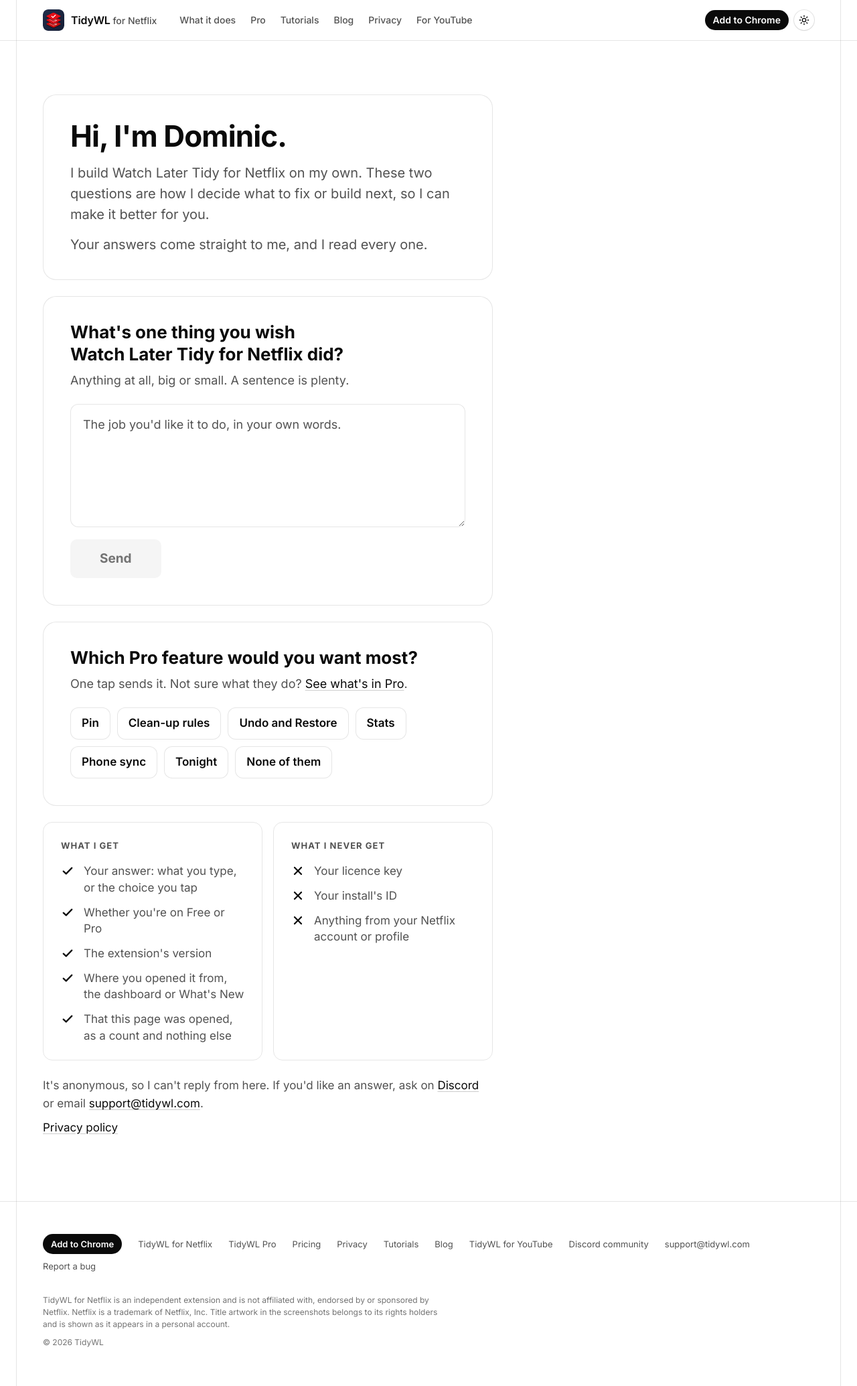
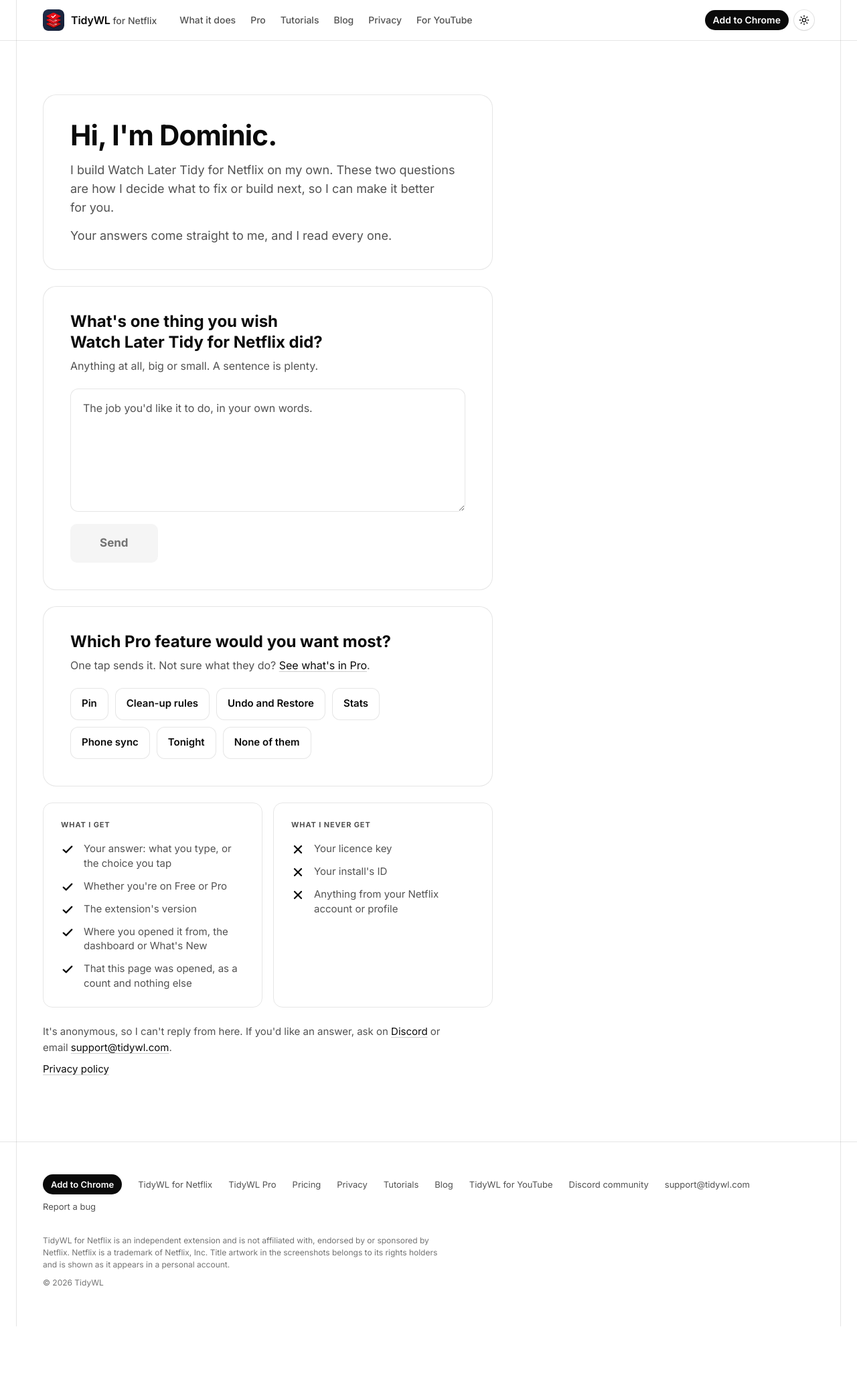
Before and after one commit to dominic-lam/tidywl-site, a Jekyll site: the page built from netflix/feedback/index.html, in a window 1280 px wide. Shown: the whole page at 67% size. Built offline with Jekyll 4.4.1, drawn with Linux system fonts in a browser that asks for light colours; after the commit the page ends 1980 px from its top, so only the background shows below that.

Commit message:
netflix/feedback: every font size 2px smaller
The user found the page's type too big. All 19 sizes in its own styles drop
by 0.125rem, the two clamps at both ends and in the middle; read in the
browser, every text element came out exactly 2px smaller (44 to 42 for the
heading, 20 to 18 for body, 13 to 11 for the column labels). The site's
header and footer are untouched.

Co-Authored-By: Claude Opus 5.5 <noreply@anthropic.com>
Claude-Session: https://claude.ai/code/session_01LiAXDvt9Lqp3K3Q75gK77L

```diff
--- a/netflix/feedback/index.html
+++ b/netflix/feedback/index.html
@@ -23,26 +23,26 @@ robots: noindex
   .fb a:focus-visible { outline: 2px solid var(--text); outline-offset: 3px; border-radius: 2px; }
 
   .fb-note { display: grid; gap: 14px; padding: 36px 40px; border: 1px solid var(--highlight-border); border-radius: 20px; background: var(--highlight-bg); }
-  .fb-note h1 { margin: 0; font-size: clamp(2rem, 6vw, 2.75rem); font-weight: 700; letter-spacing: -0.02em; line-height: 1.15; }
-  .fb-note p { margin: 0; max-width: 56ch; font-size: 1.25rem; line-height: 1.55; color: var(--text-secondary); }
+  .fb-note h1 { margin: 0; font-size: clamp(1.875rem, calc(6vw - 0.125rem), 2.625rem); font-weight: 700; letter-spacing: -0.02em; line-height: 1.15; }
+  .fb-note p { margin: 0; max-width: 56ch; font-size: 1.125rem; line-height: 1.55; color: var(--text-secondary); }
 
   .fb .fq { margin: 0; padding: 36px 40px 40px; border-radius: 20px; }
-  .fb .fq .fq-title { display: block; margin: 0 0 8px; font-size: 1.625rem; font-weight: 700; line-height: 1.3; text-wrap: balance; }
-  .fb .fq-sub { margin: 0 0 20px; font-size: 1.125rem; color: var(--text-muted); }
-  .fb .fq-label { margin: 24px 0 8px; font-size: 1.25rem; }
-  .fb .fq-note { min-height: 11.5rem; padding: 16px 18px; border-radius: 12px; font-size: 1.125rem; line-height: 1.55; }
+  .fb .fq .fq-title { display: block; margin: 0 0 8px; font-size: 1.5rem; font-weight: 700; line-height: 1.3; text-wrap: balance; }
+  .fb .fq-sub { margin: 0 0 20px; font-size: 1rem; color: var(--text-muted); }
+  .fb .fq-label { margin: 24px 0 8px; font-size: 1.125rem; }
+  .fb .fq-note { min-height: 11.5rem; padding: 16px 18px; border-radius: 12px; font-size: 1rem; line-height: 1.55; }
   .fb .fq-note::placeholder { color: var(--text-muted); opacity: 1; }
   .fb .fq-note:focus { outline: none; border-color: var(--text); box-shadow: 0 0 0 4px var(--fb-focus); }
   .fb .fq-note:disabled { opacity: 0.7; }
   .fb .fq-row { gap: 16px; margin-top: 18px; }
-  .fb .fq-status { font-size: 1.0625rem; }
+  .fb .fq-status { font-size: 0.9375rem; }
 
   /* Send: solid from the first moment. Disabled is a filled grey, never a ghost. */
   .fb .fq-send {
     min-height: 58px; padding: 0 44px;
     border: 0; border-radius: 10px;
     background: var(--accent-fill); color: #fff;
-    font-size: 1.1875rem; font-weight: 700; text-align: center;
+    font-size: 1.0625rem; font-weight: 700; text-align: center;
     transition: background 0.15s;
   }
   .fb .fq-send:hover:not(:disabled) { background: var(--accent-fill-hover); }
@@ -51,20 +51,20 @@ robots: noindex
 
   /* The Pro feature question: one tap picks, and a tap already sends */
   .fb .fq-chips { display: flex; flex-wrap: wrap; gap: 10px; margin: 0; }
-  .fb .fq-chip { min-height: 48px; padding: 10px 16px; border: 1.5px solid var(--border); border-radius: 12px; background: var(--bg); color: inherit; font: inherit; font-size: 1.0625rem; font-weight: 600; line-height: 1.25; text-align: center; cursor: pointer; }
+  .fb .fq-chip { min-height: 48px; padding: 10px 16px; border: 1.5px solid var(--border); border-radius: 12px; background: var(--bg); color: inherit; font: inherit; font-size: 0.9375rem; font-weight: 600; line-height: 1.25; text-align: center; cursor: pointer; }
   .fb .fq-chip:hover { border-color: var(--ghost-hover-border); background: var(--ghost-hover-bg); }
   .fb .fq-chip[aria-pressed="true"] { border-color: var(--accent-fill); background: var(--highlight-bg); box-shadow: inset 0 0 0 1px var(--accent-fill); font-weight: 700; }
   .fb .fq-chip[aria-pressed="true"]::before { content: ""; display: inline-block; width: 6px; height: 11px; margin: -3px 10px 0 2px; border: solid currentColor; border-width: 0 2.5px 2.5px 0; transform: rotate(45deg); }
 
   /* The Pro subscriber's three answers */
   .fb .fq-choices { display: grid; grid-template-columns: repeat(3, 1fr); gap: 12px; margin: 0; }
-  .fb .fq-choice { min-height: 68px; padding: 12px 16px; border: 1.5px solid var(--border); border-radius: 12px; background: var(--bg); font-size: 1.125rem; font-weight: 600; line-height: 1.3; text-align: center; }
+  .fb .fq-choice { min-height: 68px; padding: 12px 16px; border: 1.5px solid var(--border); border-radius: 12px; background: var(--bg); font-size: 1rem; font-weight: 600; line-height: 1.3; text-align: center; }
   .fb .fq-choice[aria-pressed="true"] { border-color: var(--accent-fill); background: var(--highlight-bg); box-shadow: inset 0 0 0 1px var(--accent-fill); font-weight: 700; }
   .fb .fq-choices + .fq-row, .fb .fq-chips + .fq-row { margin-top: 0; }
   .fb .fq-choices + .fq-row .fq-status, .fb .fq-choices + .fq-row .fq-retry,
   .fb .fq-chips + .fq-row .fq-status, .fb .fq-chips + .fq-row .fq-retry { margin-top: 16px; }
   .fb .fq-choice:focus-visible, .fb .fq-retry:focus-visible { outline: 2px solid var(--text); outline-offset: 3px; }
-  .fb .fq-retry { min-height: 48px; padding: 0 20px; font-size: 1.0625rem; font-weight: 600; text-align: center; }
+  .fb .fq-retry { min-height: 48px; padding: 0 20px; font-size: 0.9375rem; font-weight: 600; text-align: center; }
 
   /* After Send: the form goes, the thank-you takes its place */
   .fb .fq[data-sent] .fb-form { display: none; }
@@ -72,31 +72,31 @@ robots: noindex
   .fb .fq-done:focus { outline: none; }
   .fb-tick { display: grid; place-items: center; width: 76px; height: 76px; border-radius: 50%; background: var(--accent-fill); color: #fff; }
   .fb-tick svg { width: 38px; height: 38px; }
-  .fb-thanks { margin: 6px 0 0; font-size: clamp(1.75rem, 6vw, 2.5rem); font-weight: 700; letter-spacing: -0.02em; line-height: 1.2; text-wrap: balance; }
-  .fb .fq-done p { margin: 0; max-width: 40ch; font-size: 1.25rem; line-height: 1.5; color: var(--text-secondary); text-wrap: balance; }
+  .fb-thanks { margin: 6px 0 0; font-size: clamp(1.625rem, calc(6vw - 0.125rem), 2.375rem); font-weight: 700; letter-spacing: -0.02em; line-height: 1.2; text-wrap: balance; }
+  .fb .fq-done p { margin: 0; max-width: 40ch; font-size: 1.125rem; line-height: 1.5; color: var(--text-secondary); text-wrap: balance; }
 
   /* What is sent, and what never is */
   .fb-trust { display: grid; grid-template-columns: 1fr 1fr; gap: 16px; }
   .fb-col { min-width: 0; padding: 24px 26px; border: 1px solid var(--border); border-radius: 14px; }
-  .fb-col h2 { margin: 0 0 16px; font-size: 0.8125rem; font-weight: 700; letter-spacing: 0.08em; text-transform: uppercase; color: var(--text-muted); }
+  .fb-col h2 { margin: 0 0 16px; font-size: 0.6875rem; font-weight: 700; letter-spacing: 0.08em; text-transform: uppercase; color: var(--text-muted); }
   .fb-col ul { display: grid; gap: 12px; margin: 0; padding: 0; list-style: none; }
-  .fb-col li { display: grid; grid-template-columns: 22px 1fr; gap: 12px; font-size: 1.0625rem; line-height: 1.45; color: var(--text-secondary); }
+  .fb-col li { display: grid; grid-template-columns: 22px 1fr; gap: 12px; font-size: 0.9375rem; line-height: 1.45; color: var(--text-secondary); }
   .fb-col li svg { width: 20px; height: 20px; margin-top: 2px; color: var(--text); }
   .fb-never li svg { color: var(--accent-text); }
-  .fb-reply { display: grid; gap: 8px; margin: 0; font-size: 1.0625rem; line-height: 1.6; color: var(--text-secondary); }
+  .fb-reply { display: grid; gap: 8px; margin: 0; font-size: 0.9375rem; line-height: 1.6; color: var(--text-secondary); }
   .fb-reply p { margin: 0; }
 
   @media (max-width: 600px) {
     .blog-wrap.fb { padding: 24px 16px 56px; gap: 18px; }
     .fb-note { padding: 24px 22px; }
-    .fb-note p { font-size: 1.125rem; }
+    .fb-note p { font-size: 1rem; }
     .fb .fq { padding: 24px 22px 26px; }
-    .fb .fq .fq-title { font-size: 1.4375rem; }
+    .fb .fq .fq-title { font-size: 1.3125rem; }
     .fb .fq-choices { grid-template-columns: 1fr; }
     .fb .fq-choice { min-height: 60px; }
     .fb .fq-send { width: 100%; }
     .fb .fq-chips { gap: 8px; }
-    .fb .fq-chip { padding: 10px 14px; font-size: 1rem; }
+    .fb .fq-chip { padding: 10px 14px; font-size: 0.875rem; }
     .fb-trust { grid-template-columns: 1fr; }
   }
   @media (prefers-reduced-motion: reduce) { .fb .fq-send { transition: none; } }
```
